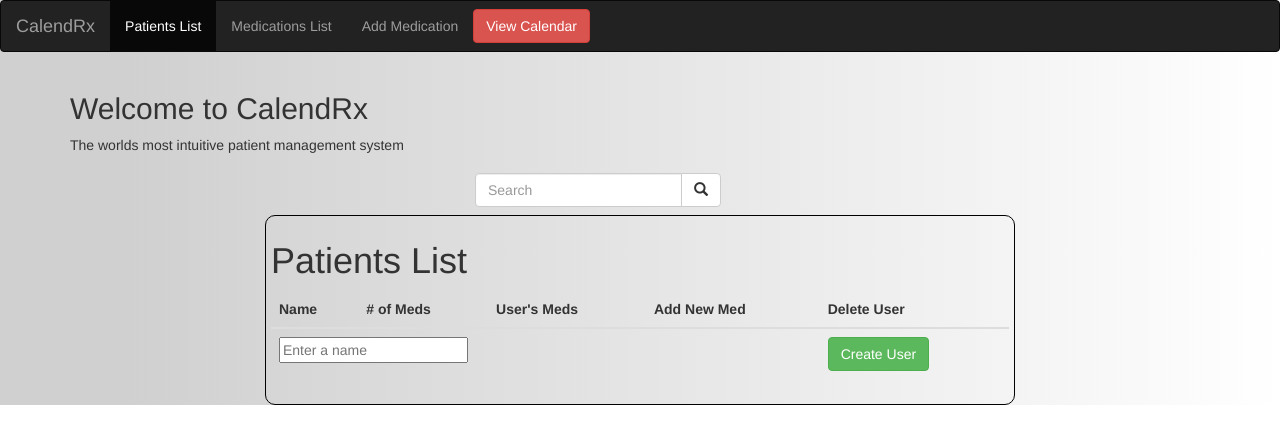
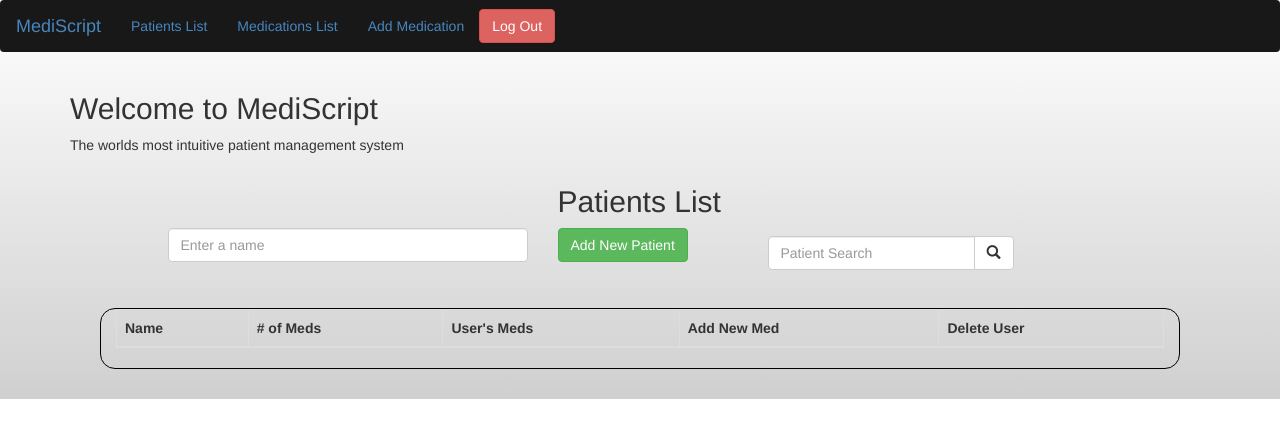
Before and after one commit to jliscar6591/CalenDRx, a website: page public/main.html in a window 1280 px wide. Drawn offline with nearby package versions, Linux system fonts and the light colour scheme; no server answers.

Commit message:
moved search bars up and alligned patient search with new color scheme

```diff
--- a/public/css/styles.css
+++ b/public/css/styles.css
@@ -1,10 +1,16 @@
 body{
-    height:100%;
-    background: linear-gradient(270deg, white, #D0D0D0 90%) no-repeat;
+    /*height:100%;
+*/    background: linear-gradient(180deg, white, #D0D0D0 99%) no-repeat;
 }
 
-#patientList {
-  border: 1px solid black;
-  padding: 5px;
-  border-radius: 10px;
+.nBar {
+  background-color: black;
+  opacity: .9;
+  color: white;
 }
+
+.patientList {
+  border : 1px solid black;
+  margin: 30px;
+  border-radius: 15px;
+}
--- a/public/js/meds.js
+++ b/public/js/meds.js
@@ -115,7 +115,7 @@ $(document).ready(function() {
         .parent()
         .data("med");
       deleteMeds(currentMed.id);
-      window.location.href = "api/meds?user_id=" + currentUser.id;
+      window.location.href = "/meds?user_id=" + currentUser.id;
     }
 
     // This function figures out which post we want to edit and takes it to the appropriate url
--- a/public/main.html
+++ b/public/main.html
@@ -12,29 +12,48 @@
 </head>
 
 <body>
-    <nav class="navbar navbar-inverse">
-        <div class="container-fluid">
+    <nav class="navbar nBar">
+
             <div class="navbar-header">
-                <a class="navbar-brand" href="/main">CalendRx</a>
-            </div>
+                <a class="navbar-brand" href="/main">MediScript</a>
+
             <ul class="nav navbar-nav">
                 <li class="active"><a href="/main">Patients List</a></li>
                 <li> <a href="/meds">Medications List</a></li>
                 <li><a href="/addMed">Add Medication</a></li>
             </ul>
-            <button class="btn btn-danger navbar-btn">View Calendar</button>
+            <button class="btn btn-danger navbar-btn">Log Out</button>
           </div>
+
     </nav>
     <div class="container">
-        <h2>Welcome to CalendRx</h2>
+        <h2>Welcome to MediScript</h2>
         <p>The worlds most intuitive patient management system</p>
     </div>
     <div class="container">
         <div class="row">
-            <div class="col-md-4 col-md-offset-4">
+            <div class="col-md-4 col-md-offset-5">
+                <div class="user-container">
+                    <h2>Patients List</h2>
+                </div>
+            </div>
+        </div>
+        <div class="row">
+            <div class="col-md-4 col-md-offset-1">
+                <form id="user-form">
+                    <td>
+                        <input class="form-control" placeholder="Enter a name" id="user-name" type="text">
+                        </input>
+            </div>
+            <div class="col-md-2">
+                <button type="submit" class="btn btn-success">Add New Patient</button>
+                </td>
+            </div>
+            </form>
+            <div class="col-md-5">
                 <form class="navbar-form" role="search">
-                    <div class="input-group add-on">
-                        <input class="form-control" placeholder="Search" name="srch-term" id="srch-term" type="text">
+                    <div class="input-group add-on patientSearch">
+                        <input class="form-control" placeholder="Patient Search" name="srch-term" id="srch-term" type="text">
                         <div class="input-group-btn">
                             <button class="btn btn-default" type="submit"><i class="glyphicon glyphicon-search"></i></button>
                         </div>
@@ -42,11 +61,9 @@
                 </form>
             </div>
         </div>
-        <div class="row">
-            <div class="col-md-8 col-md-offset-2">
-                <div id = "patientList" class="user-container">
-                    <h1>Patients List</h1>
-                    <table class="table table-hover">
+        <div class ="patientList row">
+          <div class ="col-md-12">
+              <table class="table table-hover table-bordered">
                  <thead>
                    <tr>
                       <th>Name</th>
@@ -56,20 +73,8 @@
                     <th>Delete User</th>
                   </tr>
                   </thead>
-                        <tbody>
-                            <tr id="form-row">
-                                <form id="user-form">
-                                    <td colspan="4">
-                                        <input placeholder="Enter a name" id="user-name" type="text" />
-                                    </td>
-                                    <td>
-                                        <button type="submit" class="btn btn-success">Create User</button>
-                                    </td>
-                                </form>
-                            </tr>
-                        </tbody>
+            <tbody></tbody>
         </table>
-                </div>
     </div>
     </div>
     </div>
```
Also changed, not shown: public/addMed.html (+5 -8 lines), public/meds.html (+5 -8 lines). Lines whose indentation alone changed are shown as unchanged.
